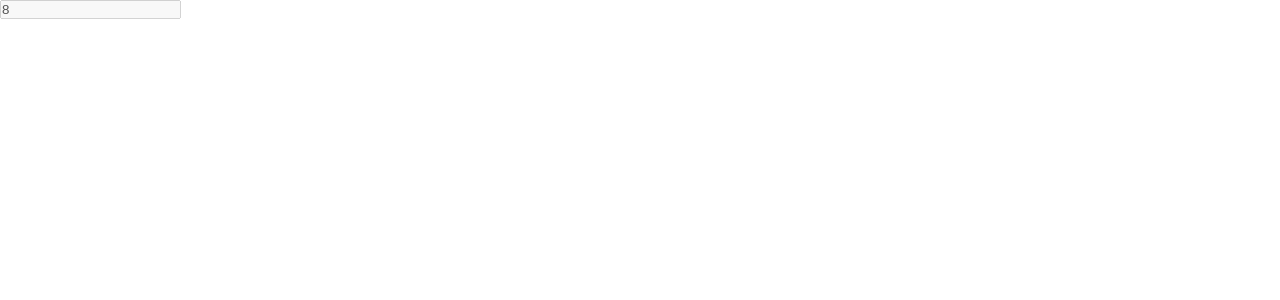
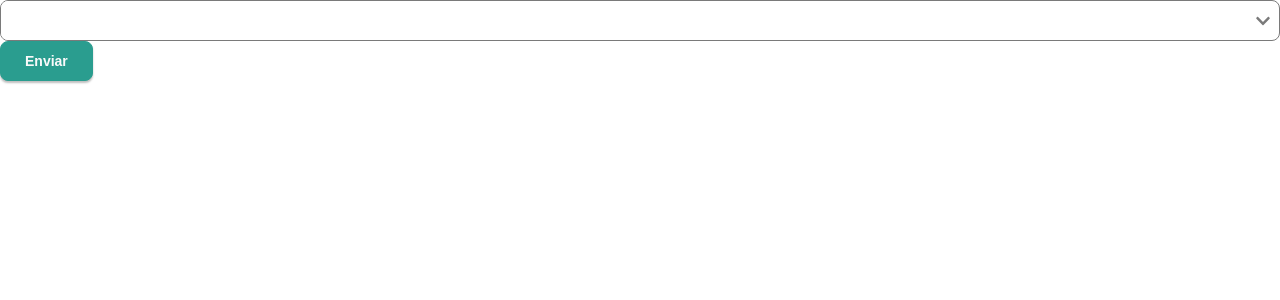
Before and after one commit to CaNeoN28/controle-farmaceutico-frontend, a Next.js app: page /teste in a window 1280 px wide. Shown: the top 300 px of the page. Built offline with nearby package versions, Linux system fonts and the light colour scheme.

Commit message:
Estilizando e preparando alterações

```diff
--- a/src/app/teste/page.tsx
+++ b/src/app/teste/page.tsx
@@ -1,21 +1,74 @@
 "use client";
 
-import Select from "@/components/Select";
+import Botao from "@/components/Botao";
+import Select, { Opcao } from "@/components/Select";
+import { useEffect, useState } from "react";
+import { Controller, useForm } from "react-hook-form";
 
 export default function Teste() {
+	const opcoes: Opcao<string>[] = [
+		{
+			label: "1",
+			valor: "1",
+		},
+		{
+			label: "2",
+			valor: "2",
+		},
+		{
+			label: "3",
+			valor: "3",
+		},
+		{
+			label: "4",
+			valor: "4",
+		},
+		{
+			label: "5",
+			valor: "5",
+		},
+		{
+			label: "6",
+			valor: "6",
+		},
+	];
+
+	const [filtro, setFiltro] = useState("");
+	const [opcoesFiltradas, setOpcoes] = useState(opcoes);
+
+	const { handleSubmit, control } = useForm({ defaultValues: { select: 3 } });
+
+	const onSubmit = (data: any) => {
+		console.log(data);
+	};
+
+	useEffect(() => {
+		const filtrados = opcoes.filter((o) => {
+			const regex = new RegExp(filtro, "i");
+
+			return regex.test(o.label);
+		});
+
+		setOpcoes(filtrados);
+	}, [filtro]);
 
 	return (
 		<div>
-			<Select defaultValue={8}>
-				<option value={1}>AAAA</option>
-				<option value={2}>AAAA</option>
-				<option value={3}>AAAA</option>
-				<option value={4}>AAAA</option>
-				<option value={5}>AAAA</option>
-				<option value={6}>AAAA</option>
-				<option value={7}>AAAA</option>
-				<option value={8}>AAAA</option>
-			</Select>
+			<form onSubmit={handleSubmit(onSubmit)}>
+				<Controller
+					name="select"
+					control={control}
+					render={({ field }) => (
+						<Select
+							{...{ ...field, ref: null }}
+							filtro={filtro}
+							setFiltro={setFiltro}
+							opcoes={opcoes}
+						/>
+					)}
+				/>
+				<Botao type="submit">Enviar</Botao>
+			</form>
 		</div>
 	);
 }
--- a/src/components/Select/Select.module.scss
+++ b/src/components/Select/Select.module.scss
@@ -0,0 +1,30 @@
+.container{
+	display: flex;
+	flex-direction: row;
+
+	overflow: hidden;
+
+	border: 1px solid var(--gray);
+	border-radius: 8px;
+
+	color: var(--gray);
+}
+
+.input{
+	outline: none;
+	border: none;
+
+	padding: 12px 8px;
+	width: 100%;
+}
+
+.icone{
+	display: flex;
+	align-items: center;
+
+	padding: 8px;
+}
+
+.hidden{
+	display: none;
+}
--- a/src/components/Select/index.tsx
+++ b/src/components/Select/index.tsx
@@ -1,16 +1,50 @@
-import { ComponentPropsWithoutRef, ReactNode, useState } from "react";
+import {
+	ComponentPropsWithoutRef,
+	Dispatch,
+	SetStateAction,
+	useState,
+} from "react";
+import { FaChevronDown, FaChevronUp } from "react-icons/fa";
 import styles from "./Select.module.scss";
 
-interface Props extends ComponentPropsWithoutRef<"input"> {
-	children?: ReactNode;
+export interface Opcao<T> {
+	valor: T;
+	label: string;
 }
 
-export default function Select({ children, ...props }: Props) {
+interface Props<T> extends ComponentPropsWithoutRef<"input"> {
+	filtro: string;
+	setFiltro: Dispatch<SetStateAction<string>>;
+	opcoes: Opcao<T>[];
+}
+
+export default function Select<T>({
+	filtro,
+	setFiltro,
+	opcoes,
+	onChange,
+	...props
+}: Props<T>) {
 	const [ativo, setAtivo] = useState(false);
 
 	return (
-		<div>
-			<input {...props} type="text" disabled/>
+		<div className={styles.container}>
+			<input
+				className={styles.input}
+				type="text"
+				value={filtro}
+				onChange={(e) => setFiltro(e.target.value)}
+			/>
+			<span className={styles.icone}>
+				{ativo ? <FaChevronUp /> : <FaChevronDown />}
+			</span>
+			<input
+				className={styles.hidden}
+				onChange={onChange}
+				{...props}
+				type="text"
+				disabled
+			/>
 		</div>
 	);
 }
```
Also changed, not shown: src/components/Option/Option.module.scss (deleted), src/components/Option/index.tsx (deleted).
